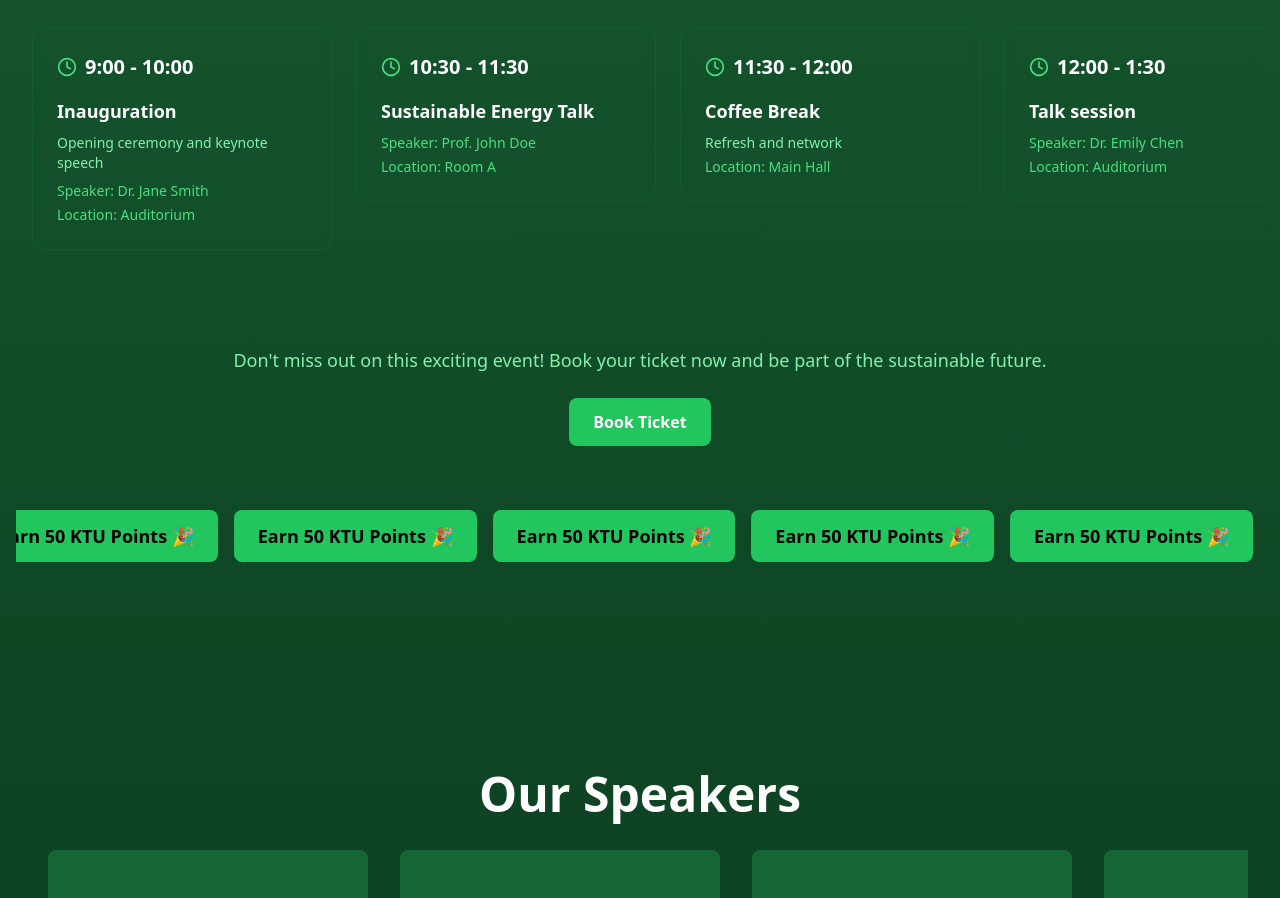
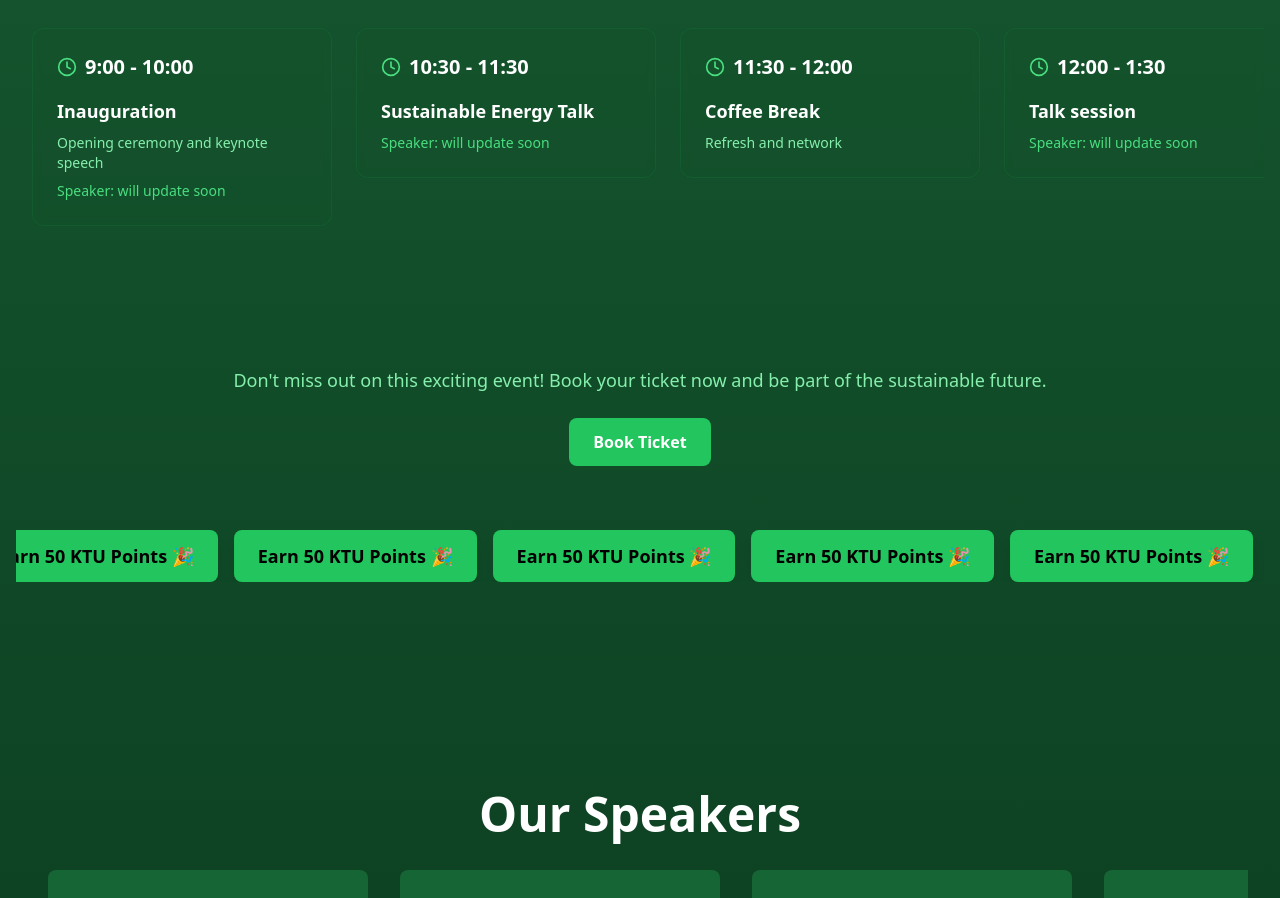
Before and after one commit to Eldhoalias72/sustainx__frontend, a Next.js app: page / in a window 1280 px wide. Shown: the part 2020-2918 px from the top of the page. Built offline with nearby package versions, Linux system fonts and the light colour scheme.

Commit message:
bug on map fixed

```diff
--- a/app/book-ticket/page.tsx
+++ b/app/book-ticket/page.tsx
@@ -59,7 +59,7 @@ export default function BookTicket(): JSX.Element {
           <div className="text-center mb-6">
             <h1 className="text-3xl font-bold text-white">Book Your Ticket</h1>
             <p className="text-lg text-gray-100 mt-2">
-              Secure your spot for SustainX and be part of an unforgettable experience!
+
             </p>
           </div>
 
--- a/components/about-section.tsx
+++ b/components/about-section.tsx
@@ -80,7 +80,7 @@ SustainX: Building Tomorrow is the annual flagship event of IGBC CUSAT, part of
             <motion.div style={{ y }} className="relative h-[400px] rounded-xl overflow-hidden">
               {/* Transparent Overlay for Click Handling */}
               <a
-                href="https://www.google.com/maps/place/Seminar+Complex,+CUSAT/@10.0438128,76.3233438,17.75z"
+                href="https://www.google.com/maps/place/Seminar+Complex,+CUSAT/@10.0439126,76.3223333,17z/data=!3m1!4b1!4m6!3m5!1s0x3b080d223eeb1de1:0xce06a9f0d256857a!8m2!3d10.0439073!4d76.3249082!16s%2Fg%2F11cltd2jr7?entry=ttu&g_ep=EgoyMDI1MDEyNy4wIKXMDSoASAFQAw%3D%3D"
                 target="_blank"
                 rel="noopener noreferrer"
                 className="absolute inset-0 z-10 cursor-pointer"
--- a/components/event-section.tsx
+++ b/components/event-section.tsx
@@ -104,33 +104,33 @@ export default function EventSection() {
         {
           title: "Inauguration",
           description: "Opening ceremony and keynote speech",
-          speaker: "Dr. Jane Smith",
-          location: "Auditorium",
+         speaker: "will update soon",
+         // location: "Auditorium",
         },
       ],
     },
     {
       time: "10:30 - 11:30",
       events: [
-        { title: "Sustainable Energy Talk", speaker: "Prof. John Doe", location: "Room A" },
+        { title: "Sustainable Energy Talk", speaker: "will update soon", /*location: "Room A" */},
       ],
     },
     {
       time: "11:30 - 12:00",
       events: [
-        { title: "Coffee Break", description: "Refresh and network", location: "Main Hall" },
+        { title: "Coffee Break", description: "Refresh and network", /*location: "Main Hall"*/ },
       ],
     },
     {
       time: "12:00 - 1:30",
       events: [
-        { title: "Talk session", speaker: "Dr. Emily Chen", location: "Auditorium" },
+        { title: "Talk session", speaker: "will update soon", /*location: "Auditorium"*/ },
       ],
     },
     {
       time: "1:30 - 3:00",
       events: [
-        { title: "Lunch Break", description: "Organic and locally-sourced meal", location: "Dining Hall" },
+        { title: "Lunch Break",/* description: "Organic and locally-sourced meal", location: "Dining Hall"*/ },
       ],
     },
     {
@@ -139,19 +139,19 @@ export default function EventSection() {
         {
           isParallel: true,
           title1: "Talk: AI in Sustainability",
-          speaker1: "Dr. Alex Johnson",
-          location1: "Room A",
+          speaker1: "will update soon",
+         location1: "will update soon",
           title2: "Workshop",
-          description2: "Practical session ",
-          speaker2: "Eng. Sarah Lee",
-          location2: "Lab 1",
+         // description2: "will update soon",
+         speaker2: "will update soon",
+         location2: "will update soon",
         },
       ],
     },
     {
       time: "5:00 - 6:00",
       events: [
-        { title: "Closing Keynote", speaker: "Prof. Maria Garcia", location: "Auditorium" },
+        { title: "Closing Keynote", /*speaker: "Prof. Maria Garcia", location: "Auditorium" */},
       ],
     },
   ]
```
